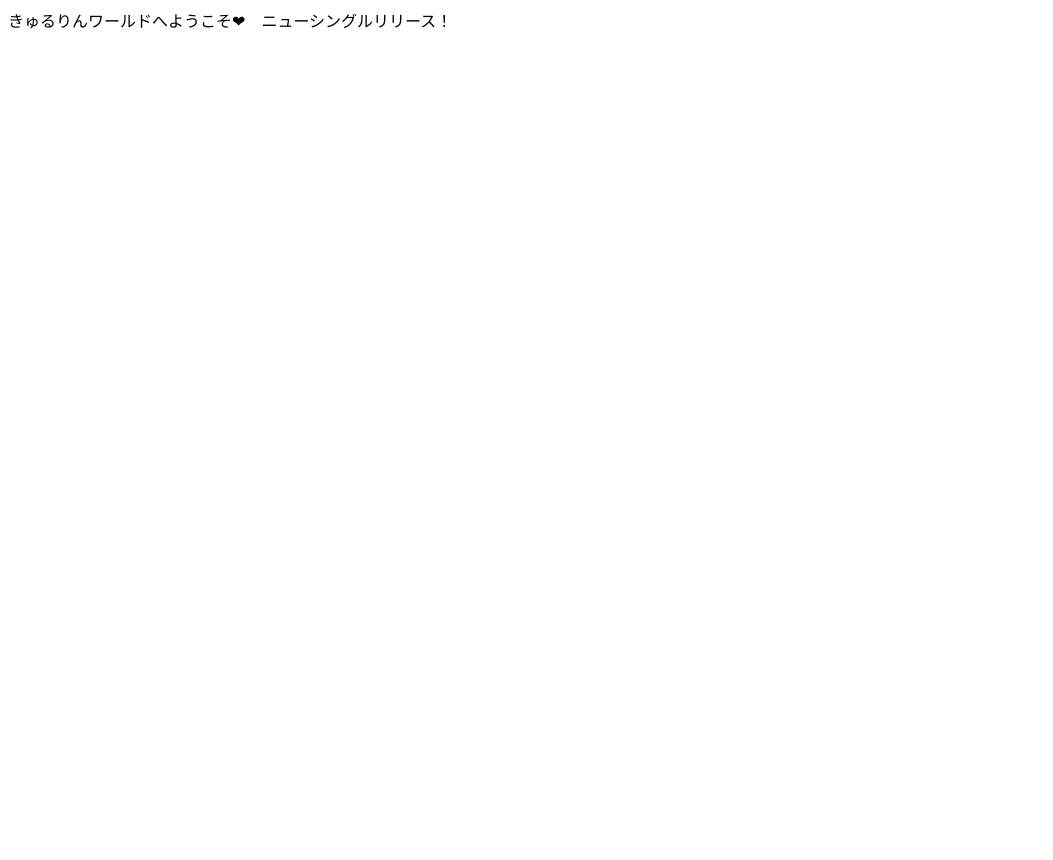
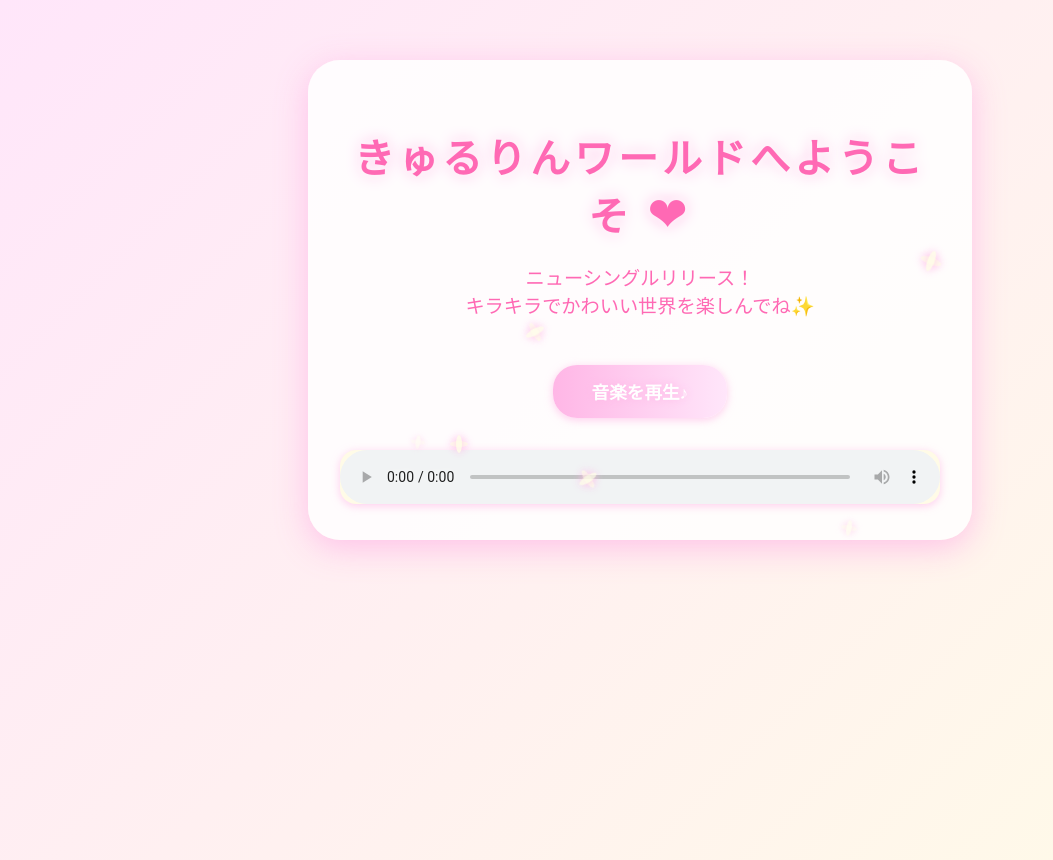
Before and after one commit to mahiro20030104-pixel/my-web, a plain HTML site: page index.html in a window 1280 px wide. Shown: the whole page, without its empty margins (0-1053 px from the left). Before the commit the page ends 800 px from the top, so only its background shows below. Drawn offline with Linux system fonts and the light colour scheme; a web font is replaced by a local one.

Commit message:
Implement code changes to enhance functionality and improve performance

```diff
--- a/index.html
+++ b/index.html
@@ -1 +1,130 @@
-きゅるりんワールドへようこそ❤　ニューシングルリリース！
+<!DOCTYPE html>
+<html lang="ja">
+<head>
+	<meta charset="UTF-8">
+	<meta name="viewport" content="width=device-width, initial-scale=1.0">
+	<title>きゅるりんワールドへようこそ</title>
+	<link href="https://fonts.googleapis.com/css2?family=Yomogi&family=Montserrat:wght@700&display=swap" rel="stylesheet">
+	<style>
+		body {
+			margin: 0;
+			min-height: 100vh;
+			background: linear-gradient(135deg, #ffe6fa 0%, #fffbe7 100%);
+			font-family: 'Yomogi', 'Montserrat', cursive, sans-serif;
+			color: #ff69b4;
+			overflow-x: hidden;
+		}
+		.container {
+			max-width: 600px;
+			margin: 60px auto 0 auto;
+			background: rgba(255,255,255,0.85);
+			border-radius: 32px;
+			box-shadow: 0 8px 32px #ffb6e6cc;
+			padding: 40px 32px 32px 32px;
+			text-align: center;
+			position: relative;
+		}
+		h1 {
+			font-size: 2.5rem;
+			margin-bottom: 0.5em;
+			letter-spacing: 0.1em;
+			text-shadow: 0 0 8px #fff, 0 0 16px #ffb6e6;
+			color: #ff69b4;
+		}
+		.sparkle {
+			position: absolute;
+			pointer-events: none;
+			width: 100%;
+			height: 100%;
+			top: 0; left: 0;
+			z-index: 1;
+		}
+		.desc {
+			font-size: 1.2rem;
+			margin-bottom: 1.5em;
+			color: #ff69b4;
+			text-shadow: 0 0 4px #fff;
+		}
+		.btn {
+			display: inline-block;
+			background: linear-gradient(90deg, #ffb6e6, #ffe6fa);
+			color: #fff;
+			font-weight: bold;
+			font-size: 1.1rem;
+			border: none;
+			border-radius: 24px;
+			padding: 0.8em 2.2em;
+			box-shadow: 0 2px 8px #ffb6e6aa;
+			cursor: pointer;
+			transition: transform 0.1s, box-shadow 0.1s;
+			margin-top: 1em;
+			text-shadow: 0 0 8px #ffb6e6;
+		}
+		.btn:hover {
+			transform: scale(1.07) rotate(-2deg);
+			box-shadow: 0 4px 16px #ffb6e6cc;
+		}
+		audio {
+			margin-top: 2em;
+			width: 100%;
+			border-radius: 16px;
+			background: #fffbe7;
+			box-shadow: 0 2px 8px #ffb6e6aa;
+		}
+		/* キラキラアニメーション */
+		.star {
+			position: absolute;
+			width: 18px;
+			height: 18px;
+			background: transparent;
+			pointer-events: none;
+			animation: sparkle 2s linear infinite;
+		}
+		.star:before, .star:after {
+			content: '';
+			position: absolute;
+			background: #fffbe7;
+			border-radius: 50%;
+			opacity: 0.8;
+		}
+		.star:before {
+			width: 18px; height: 6px;
+			left: 0; top: 6px;
+			box-shadow: 0 0 8px #ffb6e6;
+		}
+		.star:after {
+			width: 6px; height: 18px;
+			left: 6px; top: 0;
+			box-shadow: 0 0 8px #ffb6e6;
+		}
+		@keyframes sparkle {
+			0% { opacity: 0; transform: scale(0.5) rotate(0deg); }
+			10% { opacity: 1; transform: scale(1.2) rotate(20deg); }
+			100% { opacity: 0; transform: scale(0.5) rotate(360deg); }
+		}
+	</style>
+</head>
+<body>
+	<div class="container">
+		<div class="sparkle" id="sparkle"></div>
+		<h1>きゅるりんワールドへようこそ <span style="font-size:1.2em;">❤</span></h1>
+		<div class="desc">ニューシングルリリース！<br>キラキラでかわいい世界を楽しんでね✨</div>
+		<button class="btn" onclick="document.getElementById('audio').play()">音楽を再生♪</button>
+		<audio id="audio" controls src="きゅるりんワールドへようこそ.mp3"></audio>
+	</div>
+	<script>
+		// キラキラをランダムに表示
+		const sparkle = document.getElementById('sparkle');
+		function createStar() {
+			const star = document.createElement('div');
+			star.className = 'star';
+			star.style.left = Math.random() * 100 + '%';
+			star.style.top = Math.random() * 100 + '%';
+			star.style.animationDelay = (Math.random() * 2) + 's';
+			sparkle.appendChild(star);
+			setTimeout(() => sparkle.removeChild(star), 2000);
+		}
+		setInterval(createStar, 350);
+	</script>
+</body>
+</html>
```
Also changed, not shown: 1 other file.
